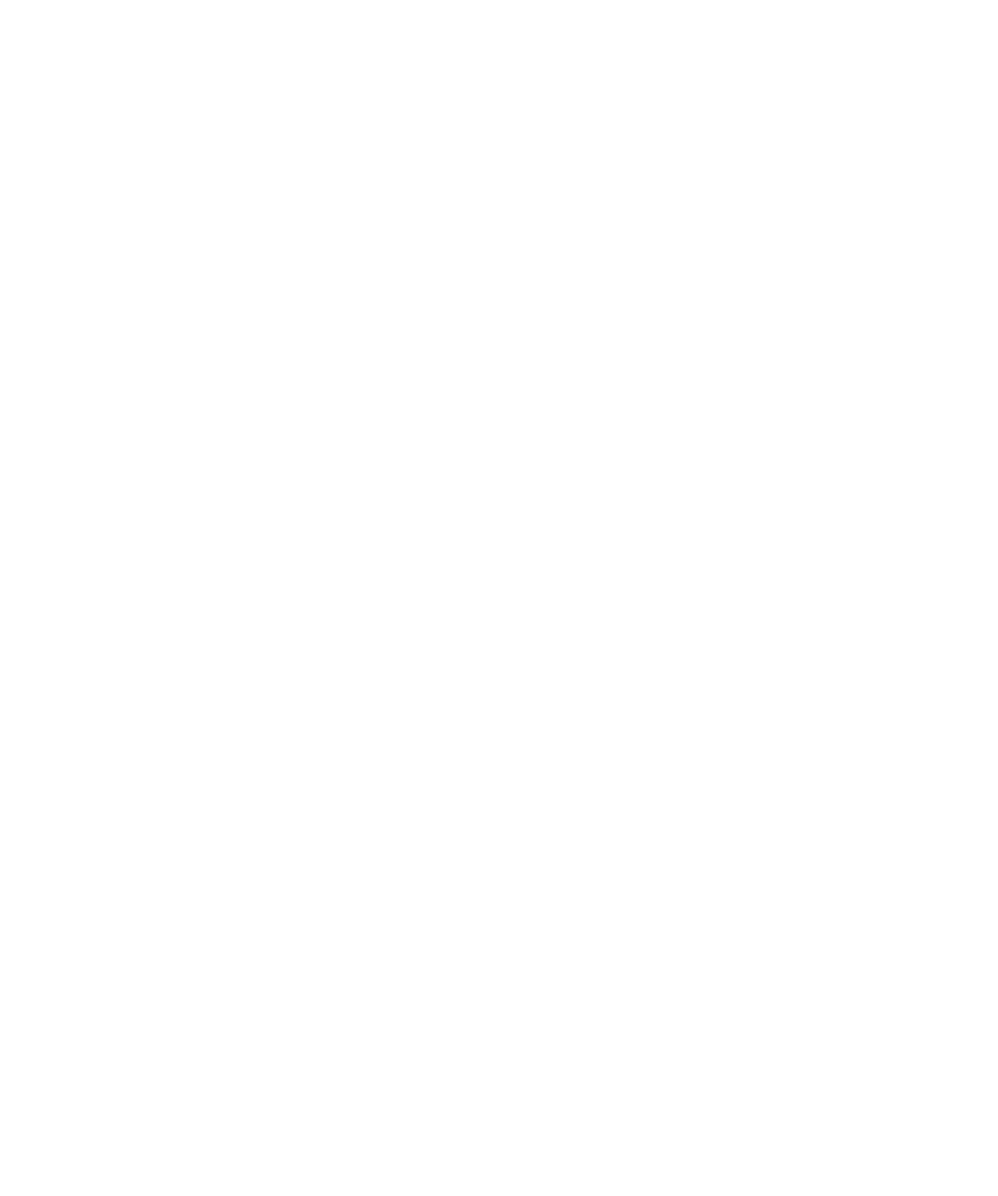
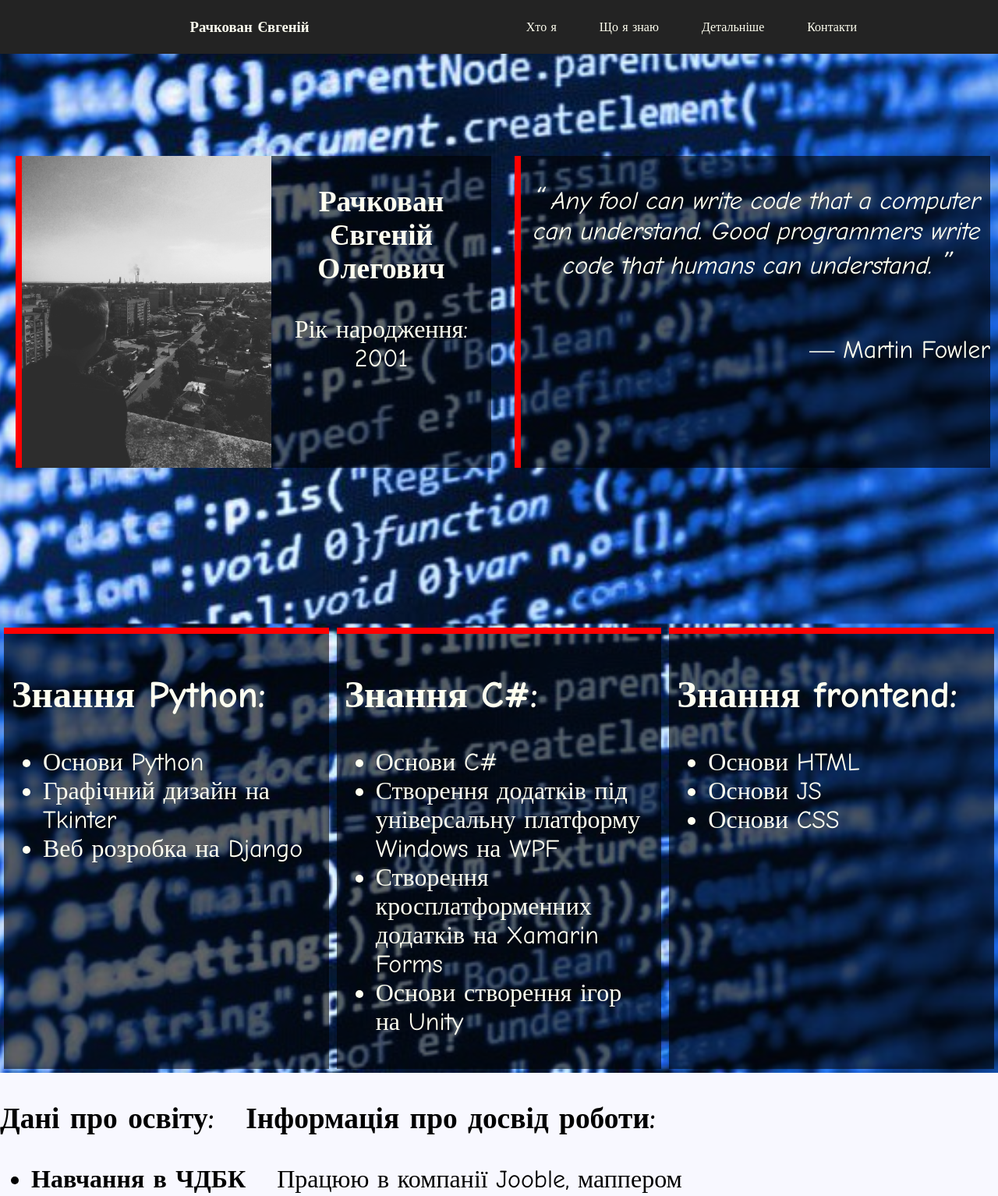
Before and after one commit to PifagorRZ/About_me, a plain HTML site: page index.html in a window 1280 px wide. Shown: the top 1534 px of the page at 78% size. Before the commit the page ends 800 px from the top, so only its background shows below. Drawn offline with Linux system fonts and the light colour scheme.

Commit message:
Main commit

```diff
--- a/index.html
+++ b/index.html
@@ -2,9 +2,223 @@
 <html lang="ru">
 <head>
     <meta charset="UTF-8">
-    <title>Кто же я</title>
+
+    <title>Резюме</title>
+    <style>
+        html{
+            background-image: url("img.jpg");
+            background-attachment: fixed;
+            background-repeat: no-repeat;
+            background-position: top;
+            background-size: cover;
+
+
+
+        }
+        body{
+            height:100%;
+            width:100%;
+            margin:0;
+            padding:0;
+            font-size: xx-large;
+            font-family: "Comic Sans MS";
+
+
+        }
+        .main{
+            height:100%;
+            width:100%;
+            margin:0;
+            padding:0;
+            background-color: ghostwhite;
+        }
+        ol{
+            horiz-align: center;
+        }
+        .head{
+            align-items: inherit;
+        }
+        footer{
+            font-size: medium;
+            padding-top: 10px;
+            color: ivory;
+            height: inherit;
+            width:100%;
+            margin:0;
+            background-color: #232323;
+        }
+        section{
+            display: flex;
+            height:100%;
+            width:100%;
+
+
+        }
+        .bottable{
+            border-top: 8px solid red;
+            background-color: lightgrey;
+            background:rgba(0,0,0, .6);
+            alignment: center;
+            color: ivory;
+            width: 33%;
+            margin: 5px;
+            padding: 10px;
+        }
+        .superHeader{
+            display: flex;
+            height:100%;
+            width:100%;
+            align-items: inherit;
+            alignment: center;
+            align-content: inherit;
+
+
+        }
+        .header1{
+            width:100%;
+            position:fixed;
+            top:0px;
+            background-color: #232323;
+        }
+
+        .name{
+            margin: 5px;
+            padding: 5px;
+            alignment: center;
+            color: ivory;
+            width: 50%;
+            font-size: medium;
+            align-items: center;
+            align-content: center;
+            text-align: center;
+            margin-top: auto;
+            margin-bottom: auto;
+        }
+        #button{
+            alignment: center;
+            align-content: center;
+            list-style-type: none;
+            display: inline-block;
+            padding-left: 4%;
+            padding-right: 4%;
+            margin-top: auto;
+            margin-bottom: auto;
+
+
+        }
+
+        A:link {
+            color: ivory;
+            text-decoration: none;
+        }
+        A:visited { text-decoration: none; color: ivory;}
+        A:active { text-decoration: #5f5f5f; }
+        A:hover {
+            text-decoration: none;
+            color: darkgrey ;
+        }
+
+        .afterheader{
+            color: ivory;
+            height:100vh;
+            align-items: center;
+        }
+
+        #image{
+            height: 100%;
+            width: auto;
+            float: left;
+        }
+
+        .inafter{
+            border-left: 8px solid red;
+            background-color: lightgrey;
+            background:rgba(0,0,0, .6);
+            margin-left: 20px;
+            margin-right: 10px;
+            alignment: left;
+            width: 50%;
+            height: 50%;
+        }
+
+
+
+    </style>
 </head>
 <body>
+<header id="top">
+    <div class="header1">
+    <div class="superHeader">
+        <div class="name">
+        <h3>Рачкован Євгеній</h3>
+        </div>
+        <ul  class="name" style="text-align: left;">
+            <li id="button"><a href="#top">Хто я</a></li>
+            <li id="button"><a href="#afterheader">Що я знаю</a></li>
+            <li id="button"><a href="#about">Детальніше</a></li>
+            <li id="button"><a href="#foot">Контакти</a></li>
+        </ul>
+    </div>
+    </div>
+</header>
+<section class="afterheader">
+    <div class="inafter">
+        <img id="image" src="I_am.jpg" alt="My image" />
+        <h3 align="Center">Рачкован Євгеній Олегович</h3>
+        <p align="Center">Рік народження: 2001</p>
+    </div>
+    <div  class="inafter">
+        <p  align="center"><em><span style="font-size: 40px">&ldquo;</span> Any fool can write code that a computer can understand. Good programmers write code that humans can understand. <span style="font-size: 40px">&rdquo;</span></em></p>
+        <p style="text-align: end;" align="left"><br>― Martin Fowler</p>
+    </div>
+</section>
+<section class="head" id="afterheader">
+    <div class="bottable">
+        <h2>Знання Python:</h2>
+        <ul>
+            <li>Основи Python</li>
+            <li>Графічний дизайн на Tkinter</li>
+            <li>Веб розробка на Django</li>
+        </ul>
+    </div>
+    <div class="bottable">
+        <h2>Знання C#:</h2>
+        <ul>
+            <li>Основи C#</li>
+            <li>Створення додатків під універсальну платформу Windows на WPF</li>
+            <li>Створення кросплатформенних додатків на Xamarin Forms</li>
+            <li>Основи створення ігор на Unity</li>
+        </ul>
+    </div>
+    <div class="bottable">
+        <h2 >Знання frontend:</h2>
+        <ul>
+            <li>Основи HTML</li>
+            <li>Основи JS</li>
+            <li>Основи CSS</li>
+        </ul>
+    </div>
+</section>
+<section class="main" id="about">
+<div>
+    <h3>Дані про освіту:</h3>
+    <ul>
+        <li><b>Навчання в ЧДБК</b></li>
+        <li>Школа</li>
+        <li>Садік</li>
+    </ul>
+</div>
+<div>
+    <h3>Інформація про досвід роботи:</h3>
+    <ul>
+        <p>Працюю в компанії Jooble, маппером</p>
+    </ul>
+</div>
 
+</section>
+<footer id="foot">
+    <p style="padding-left: 30px;">Можете знайти мене за адресом: вул. Чехова 3 кв.18</p>
+    <p style="padding-left: 30px;">Або зателефонувати за номером: 050520520(Не мій)</p>
+</footer>
 </body>
 </html>
```
Also changed, not shown: I_am.jpg (added), I_am2.jpg (added), img.jpg (added).
